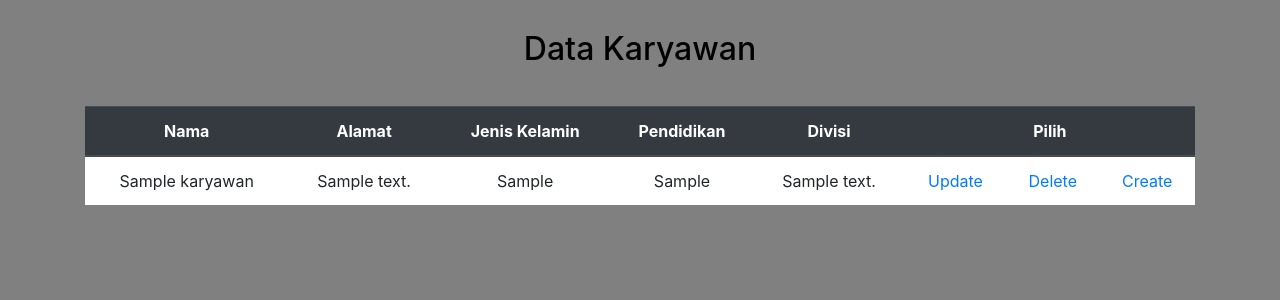
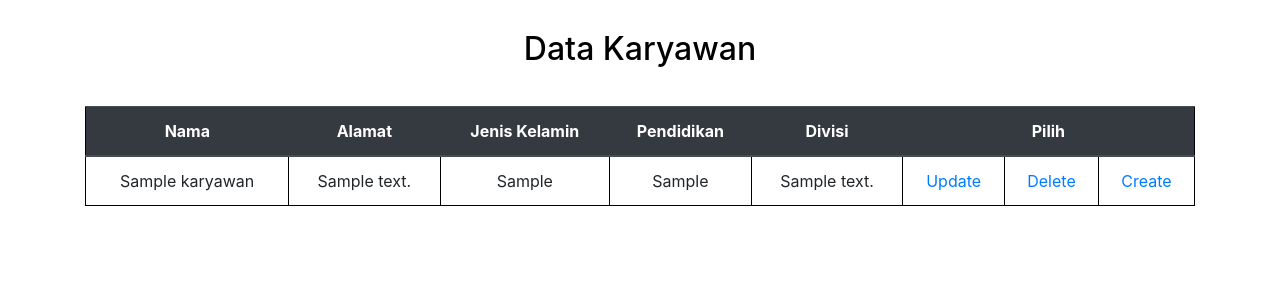
Before and after one commit to tyokusuma/PHP_Collabs, a PHP site: page /data_karyawan.php in a window 1280 px wide. Shown: the top 300 px of the page. Run offline with PHP 8.4, Linux system fonts and the light colour scheme; tables that the repository leaves empty or names only in its code hold one stand-in row (values such as "Sample post").

Commit message:
ganti warna background

```diff
--- a/data_karyawan.php
+++ b/data_karyawan.php
@@ -9,7 +9,7 @@
   <style type="text/css">
 
     body {
-      background-color: grey;
+      background-color: white;
     }
 
     header {
@@ -19,9 +19,10 @@
       color: black;
     }
 
-    table {
+    table, td {
       background: white;
       text-align: center;
+      border: 1px solid black;
     }
 
   </style>
@@ -51,7 +52,7 @@
           $query = "select * from karyawan";
           $sql = mysqli_query($koneksi,$query);
           while ($data = mysqli_fetch_array($sql)) {
-            //$id = $data['id'];
+            $id = $data['id'];
             $nama = $data['nama'];
             $alamat = $data['alamat'];
             $jenis_kelamin = $data['jenis_kelamin'];
@@ -65,9 +66,9 @@
             <td><?php echo $jenis_kelamin; ?></td>
             <td><?php echo $pendidikan; ?></td>
             <td><?php echo $divisi; ?></td>
-            <td><a href="">Update</a></td>
-            <td><a href="">Delete</a></td>
-            <td><a href="">Create</a></td>
+            <td><a href="update.php?<?php echo "no=$id"?>">Update</a></td>
+            <td><a href="proses_delete.php?<?php echo "no=$id"?>">Delete</a></td>
+            <td><a href="create.php">Create</a></td>
         </tr>
 
         <?php }?>
```
